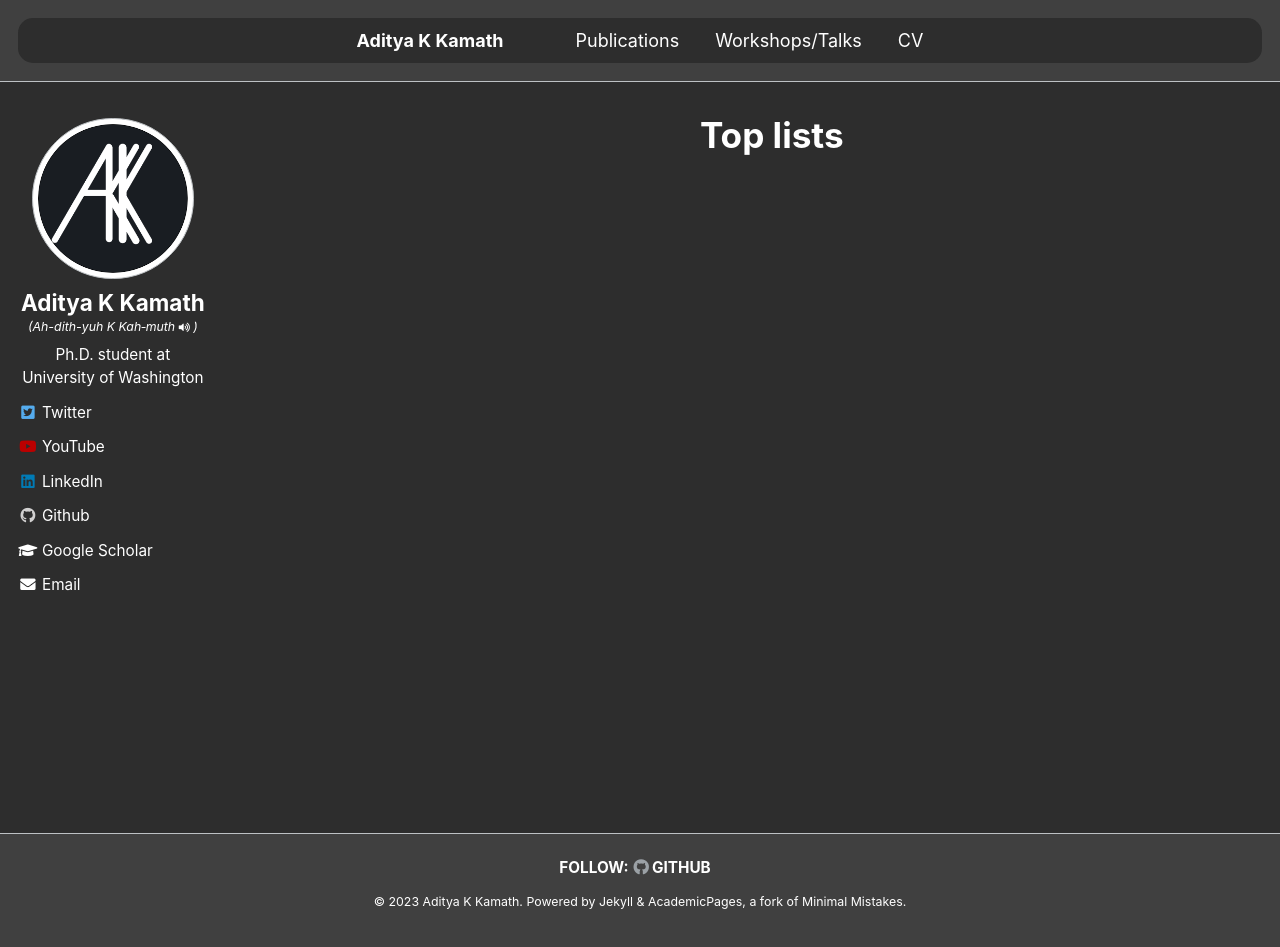
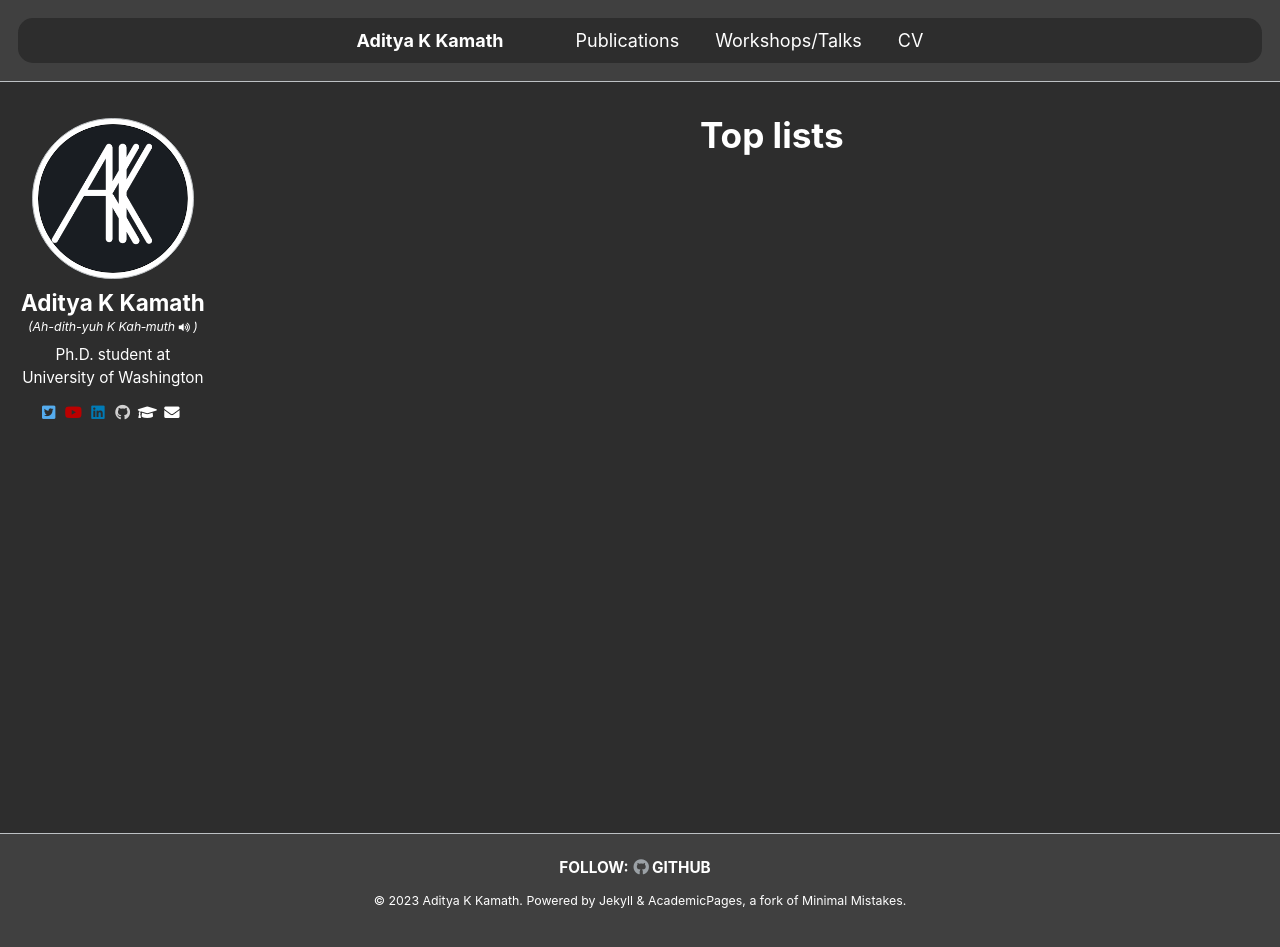
Before and after one commit to AKKamath/akkamath.github.io, a Jekyll site: the page built from _pages/top-lists.md, in a window 1280 px wide and 947 px high. Built offline with Jekyll 4.4.1, drawn with Linux system fonts in a browser that asks for light colours.

Commit message:
Turn follow options into rows of icons

```diff
--- a/_includes/author-profile.html
+++ b/_includes/author-profile.html
@@ -44,29 +44,14 @@
       {% if author.uri %}
         <li><a href="{{ author.uri }}"><i class="fas fa-fw fa-link" aria-hidden="true"></i> {{ site.data.ui-text[site.locale].website_label | default: "Website" }}</a></li>
       {% endif %}
-      {% if author.keybase %}
-        <li><a href="https://keybase.io/{{ author.keybase }}"><i class="fas fa-fw fa-key" aria-hidden="true"></i> Keybase</a></li>
-      {% endif %}
        {% if author.researchgate %}
         <li><a href="{{ author.researchgate }}"><i class="fab fa-fw fa-researchgate" aria-hidden="true"></i> ResearchGate</a></li>
       {% endif %}
       {% if author.twitter %}
-        <li><a href="https://twitter.com/{{ author.twitter }}"><i class="fab fa-fw fa-twitter-square" aria-hidden="true"></i> Twitter</a></li>
-      {% endif %}
-      {% if author.facebook %}
-        <li><a href="https://www.facebook.com/{{ author.facebook }}"><i class="fab fa-fw fa-facebook-square" aria-hidden="true"></i> Facebook</a></li>
-      {% endif %}
-      {% if author.google_plus %}
-        <li><a href="https://plus.google.com/+{{ author.google_plus }}"><i class="fab fa-fw fa-google-plus" aria-hidden="true"></i> Google+</a></li>
-      {% endif %}
-      {% if author.xing %}
-        <li><a href="https://www.xing.com/profile/{{ author.xing }}"><i class="fab fa-fw fa-xing-square" aria-hidden="true"></i> XING</a></li>
+        <li><a href="https://twitter.com/{{ author.twitter }}"><i class="fab fa-fw fa-twitter-square" aria-hidden="true"></i><span class="hideme"> Twitter</span></a></li>
       {% endif %}
       {% if author.instagram %}
         <li><a href="https://instagram.com/{{ author.instagram }}"><i class="fab fa-fw fa-instagram" aria-hidden="true"></i> Instagram</a></li>
-      {% endif %}
-      {% if author.tumblr %}
-        <li><a href="https://{{ author.tumblr }}.tumblr.com"><i class="fab fa-fw fa-tumblr-square" aria-hidden="true"></i> Tumblr</a></li>
       {% endif %}
       {% if author.bitbucket %}
         <li><a href="https://bitbucket.org/{{ author.bitbucket }}"><i class="fab fa-fw fa-bitbucket" aria-hidden="true"></i> Bitbucket</a></li>
@@ -74,47 +59,17 @@
       {% if author.stackoverflow %}
         <li><a href="https://www.stackoverflow.com/users/{{ author.stackoverflow }}"><i class="fab fa-fw fa-stack-overflow" aria-hidden="true"></i> Stackoverflow</a></li>
       {% endif %}
-      {% if author.lastfm %}
-        <li><a href="https://lastfm.com/user/{{ author.lastfm }}"><i class="fab fa-fw fa-lastfm-square" aria-hidden="true"></i> Last.fm</a></li>
-      {% endif %}
-      {% if author.dribbble %}
-        <li><a href="https://dribbble.com/{{ author.dribbble }}"><i class="fab fa-fw fa-dribbble-square" aria-hidden="true"></i> Dribbble</a></li>
-      {% endif %}
-      {% if author.pinterest %}
-        <li><a href="https://www.pinterest.com/{{ author.pinterest }}"><i class="fab fa-fw fa-pinterest" aria-hidden="true"></i> Pinterest</a></li>
-      {% endif %}
-      {% if author.foursquare %}
-        <li><a href="https://foursquare.com/{{ author.foursquare }}"><i class="fab fa-fw fa-foursquare" aria-hidden="true"></i> Foursquare</a></li>
-      {% endif %}
-      {% if author.steam %}
-        <li><a href="https://steamcommunity.com/id/{{ author.steam }}"><i class="fab fa-fw fa-steam-square" aria-hidden="true"></i> Steam</a></li>
-      {% endif %}
       {% if author.youtube %}
-        <li><a href="https://www.youtube.com/{{ author.youtube }}"><i class="fab fa-fw fa-youtube" aria-hidden="true"></i> YouTube</a></li>
+        <li><a href="https://www.youtube.com/{{ author.youtube }}"><i class="fab fa-fw fa-youtube" aria-hidden="true"></i><span class="hideme"> YouTube</span></a></li>
       {% endif %}
       {% if author.linkedin %}
-        <li><a href="https://www.linkedin.com/in/{{ author.linkedin }}"><i class="fab fa-fw fa-linkedin" aria-hidden="true"></i> LinkedIn</a></li>
-      {% endif %}
-      {% if author.soundcloud %}
-        <li><a href="https://soundcloud.com/{{ author.soundcloud }}"><i class="fab fa-fw fa-soundcloud" aria-hidden="true"></i> Soundcloud</a></li>
-      {% endif %}
-      {% if author.weibo %}
-        <li><a href="https://www.weibo.com/{{ author.weibo }}"><i class="fab fa-fw fa-weibo" aria-hidden="true"></i> Weibo</a></li>
-      {% endif %}
-      {% if author.flickr %}
-        <li><a href="https://www.flickr.com/{{ author.flickr }}"><i class="fab fa-fw fa-flickr" aria-hidden="true"></i> Flickr</a></li>
-      {% endif %}
-      {% if author.codepen %}
-        <li><a href="https://codepen.io/{{ author.codepen }}"><i class="fab fa-fw fa-codepen" aria-hidden="true"></i> CodePen</a></li>
-      {% endif %}
-      {% if author.vine %}
-        <li><a href="https://vine.co/u/{{ author.vine }}"><i class="fab fa-fw fa-vine" aria-hidden="true"></i> Vine</a></li>
+        <li><a href="https://www.linkedin.com/in/{{ author.linkedin }}"><i class="fab fa-fw fa-linkedin" aria-hidden="true"></i><span class="hideme"> LinkedIn</span></a></li>
       {% endif %}
       {% if author.github %}
-        <li><a href="https://github.com/{{ author.github }}"><i class="fab fa-fw fa-github" aria-hidden="true"></i> Github</a></li>
+        <li><a href="https://github.com/{{ author.github }}"><i class="fab fa-fw fa-github" aria-hidden="true"></i><span class="hideme"> Github</span></a></li>
       {% endif %}
       {% if author.googlescholar %}
-        <li><a href="{{ author.googlescholar }}"><i class="fas fa-fw fa-graduation-cap"></i> Google Scholar</a></li>
+        <li><a href="{{ author.googlescholar }}"><i class="fas fa-fw fa-graduation-cap"></i><span class="hideme"> Google Scholar</span></a></li>
       {% endif %}
       {% if author.pubmed %}
         <li><a href="{{ author.pubmed }}"><i class="ai ai-pubmed-square ai-fw"></i> PubMed</a></li>
@@ -122,14 +77,11 @@
       {% if author.orcid %}
         <li><a href="{{ author.orcid }}"><i class="ai ai-orcid-square ai-fw"></i> ORCID</a></li>
       {% endif %}
-      {% if author.impactstory %}
-        <li><a href="{{ author.impactstory }}"><i class="ai ai-impactstory ai-fw"></i> Impactstory</a></li>
-      {% endif %}
       {% if author.wikipedia %}
         <li><a href="https://en.wikipedia.org/wiki/User:{{ author.wikipedia }}"><i class="fab fa-fw fa-wikipedia-w" aria-hidden="true"></i> Wikipedia</a></li>
       {% endif %}
       {% if author.email %}
-        <li><a href="mailto:{{ author.email }}"><i class="fas fa-fw fa-envelope" aria-hidden="true"></i> {{ site.data.ui-text[site.locale].email_label | default: "Email" }}</a></li>
+        <li><a href="mailto:{{ author.email }}"><i class="fas fa-fw fa-envelope" aria-hidden="true"></i><span class="hideme"> {{ site.data.ui-text[site.locale].email_label | default: "Email" }}</span></a></li>
       {% endif %}
     </ul>
   </div>
--- a/_sass/_sidebar.scss
+++ b/_sass/_sidebar.scss
@@ -187,7 +187,9 @@
   }
 
   @include breakpoint($large) {
-    display: block;
+    display: flex;
+    flex-wrap: nowrap;
+    justify-content: space-evenly;
   }
 
   button {
@@ -214,13 +216,18 @@
   cursor: default;
 
   @include breakpoint($large) {
-    display: block;
+    display: flex;
+    flex-wrap: nowrap;
+    justify-content: space-evenly;
     position: relative;
     margin: 0;
     padding: 0;
     border: 0;
     background: transparent;
     box-shadow: none;
+    .hideme {
+      font-size: 0;
+    }
   }
 
   &:before {
```
